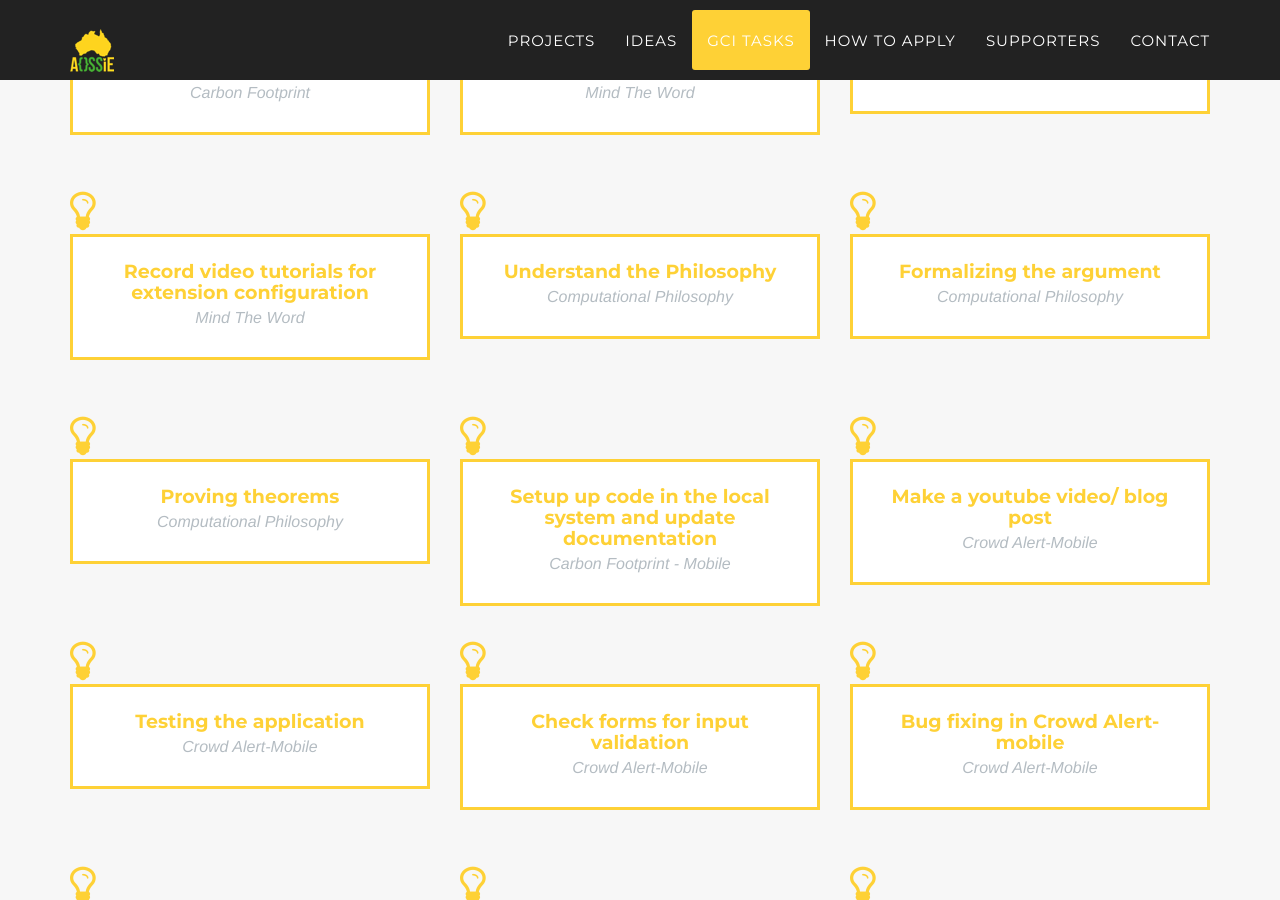
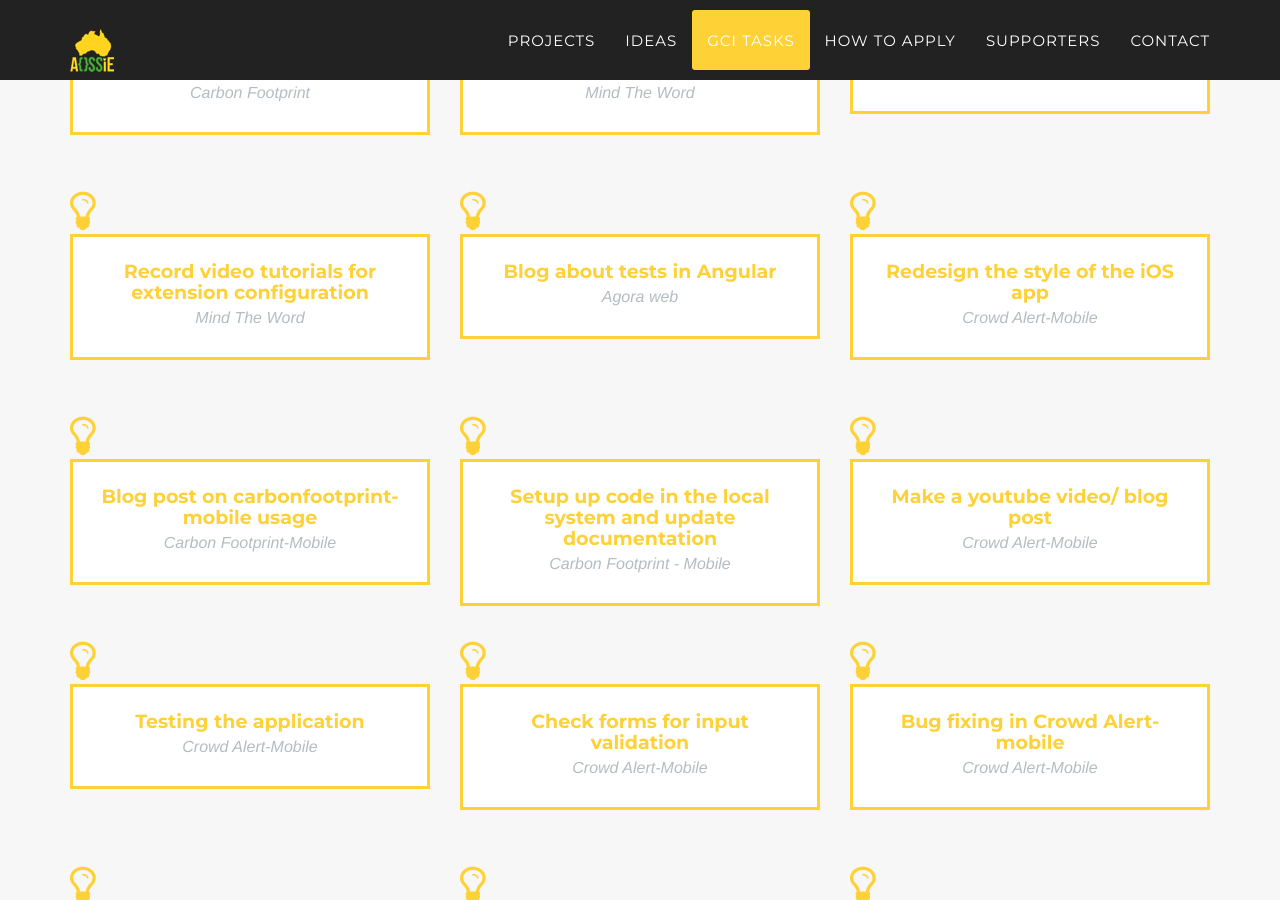
Before and after one commit to DimuthuKasunWP/aossie.gitlab.io, a Jekyll site: the page built from index.html, in a window 1280 px wide and 900 px high, scrolled down 3933 px. Built offline with Jekyll 4.4.1, drawn with Linux system fonts in a browser that asks for light colours; some web fonts are replaced.

Commit message:
remove philosophy tasks
Signed-off-by: thuva4 <tharma.thuva@gmail.com>

```diff
--- a/_config.yml
+++ b/_config.yml
@@ -154,20 +154,20 @@ tasks:
   id: 7
   description: videoTutorial.md
 
-- project: Computational Philosophy
-  title:   Understand the Philosophy
+- project: Agora web
+  title:   Blog about tests in Angular
   id: 8
-  description: cptask1.md
+  description: tests.md
 
-- project: Computational Philosophy
-  title: Formalizing the argument
+- project: Crowd Alert-Mobile
+  title: Redesign the style of the iOS app
   id: 9
-  description: cptask2.md
+  description: styling.md
 
-- project: Computational Philosophy
-  title: Proving theorems
+- project: Carbon Footprint-Mobile
+  title: Blog post on carbonfootprint-mobile usage
   id: 10
-  description: cptask3.md
+  description: working.md
 
 - project: Carbon Footprint - Mobile
   title: Setup up code in the local system and update documentation
--- /dev/null
+++ b/_includes/tasks/styling.md
@@ -0,0 +1,17 @@
+#### Redesign the style of the iOS app
+
+
+- **Description:**
+
+Currently the ios app's styling is not proper. So the task is to style the ios app similar to the android app for a common design.
+
+- **Resources:**
+
+Students are advised to refer answers of the questions,
+
+  1. [How do i make React Native app look the same on iOS and Android?](https://stackoverflow.com/questions/41538946/how-do-i-make-react-native-app-look-the-same-on-ios-and-android)
+
+
+- **Tags:** iOS, styling, css, react-native
+
+- **Categories:** Code, UI/UX, Design
--- /dev/null
+++ b/_includes/tasks/tests.md
@@ -0,0 +1,19 @@
+#### Blog about tests in Angular
+
+
+- **Description:**
+
+Research about the verious testing methodologies(except acceptance testing) in Angular.
+Write a small blog of around 700 words in English about your findings.
+
+- **Resources:**
+
+Students are advised to refer basics of methods(Stages) of testing,
+
+  1. [Testing Methodologies](https://www.inflectra.com/ideas/topic/testing-methodologies.aspx)
+  2. [6 Different Types of Software Testing Methodologies](http://click-labs.com/6-different-types-software-testing-methodologies/)
+
+
+- **Tags:** Angular, Testing, Blogging
+
+- **Categories:** Outreach/Research, Quality Assurance
--- /dev/null
+++ b/_includes/tasks/working.md
@@ -0,0 +1,10 @@
+#### Blog post on carbonfootprint-mobile usage
+
+
+- **Description:**
+
+write about mobile app working(How to use, difficulties in the usage and improvements to the user experience) and future scope of mobile app.
+
+- **Tags:** Angular, Testing, Blogging
+
+- **Categories:** Outreach/Research, Quality Assurance
```
